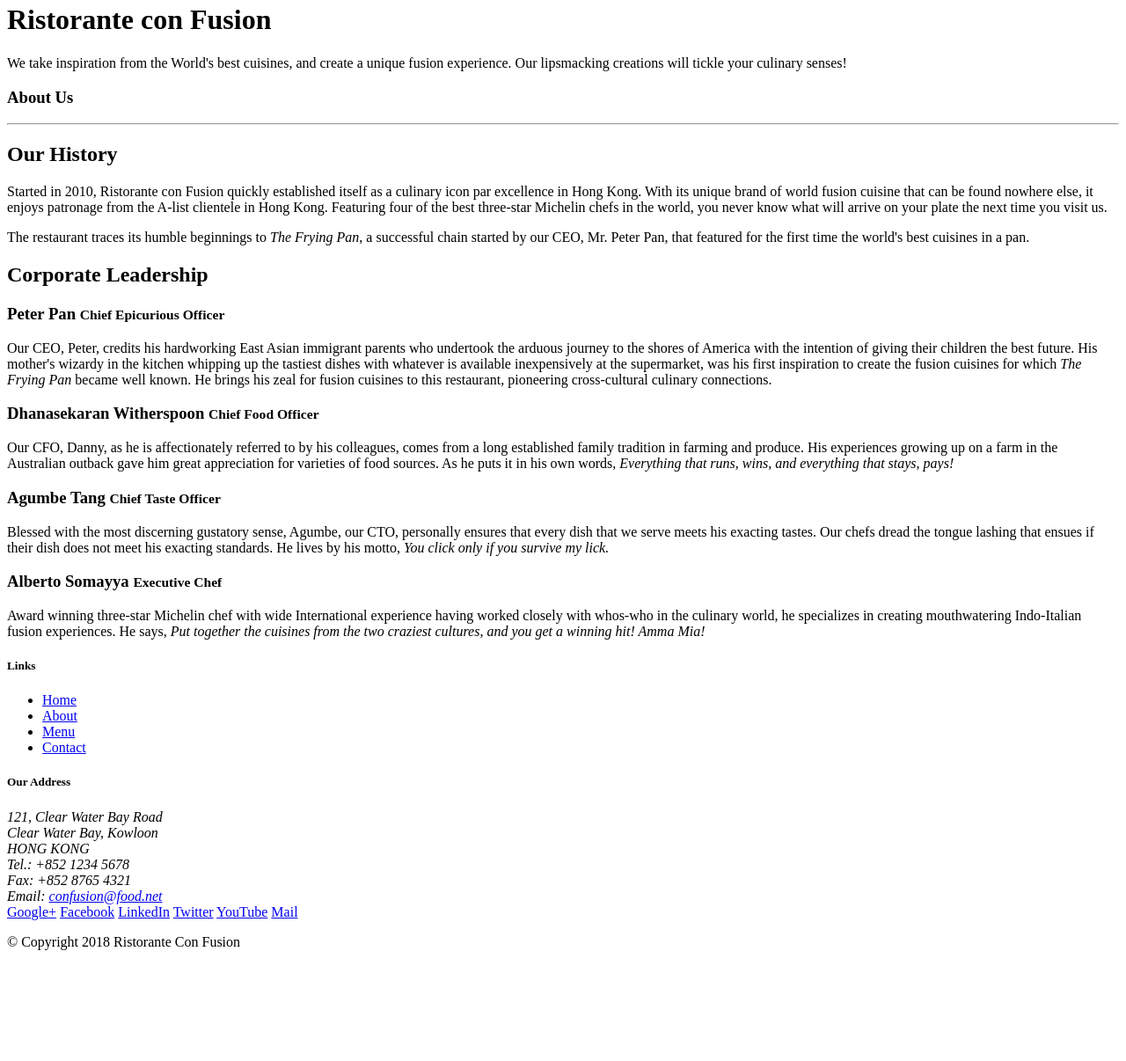
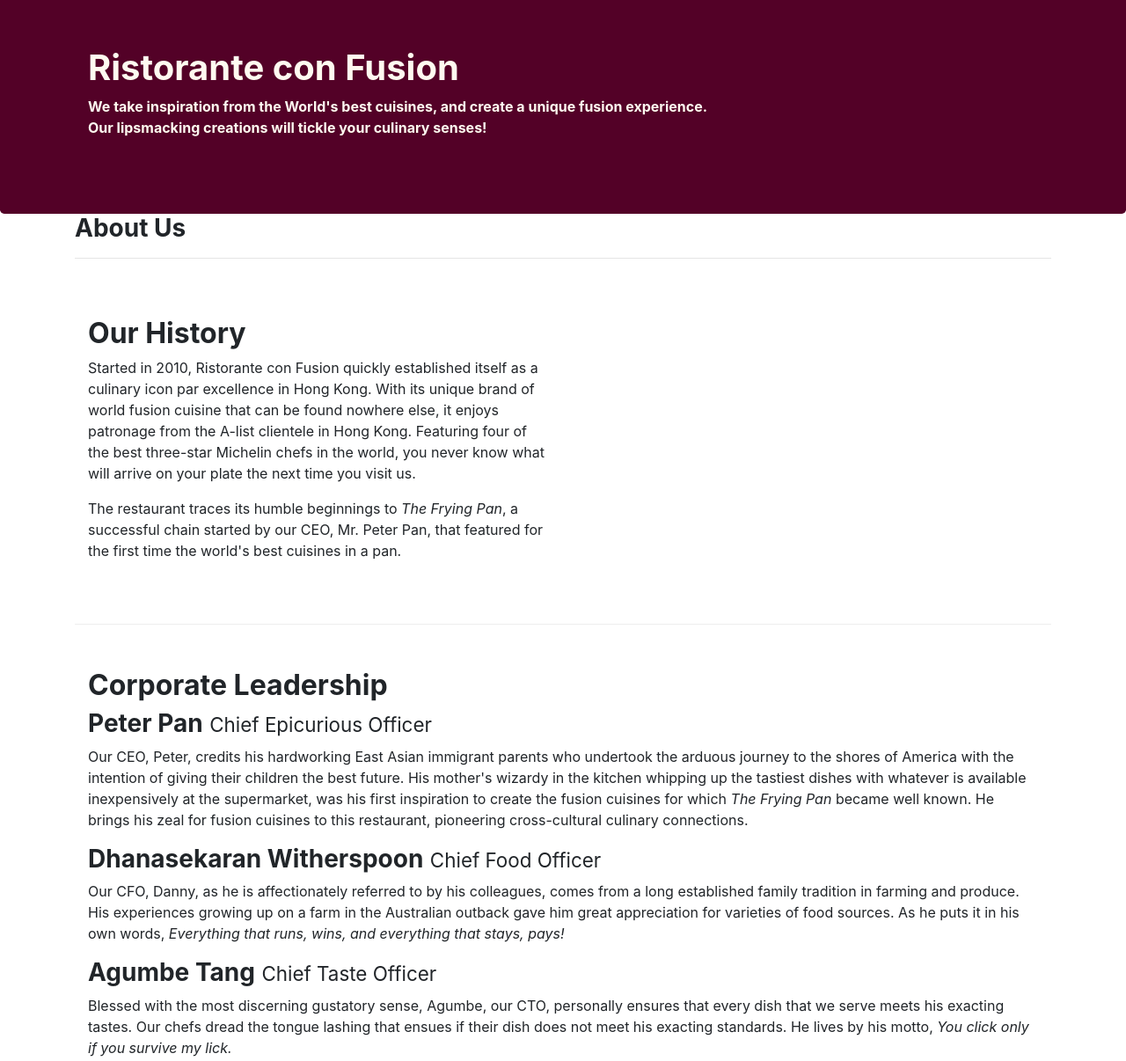
Before and after one commit to shijo12/Webpage-Bootstrap, a website: page aboutus.html in a window 1280 px wide. Shown: the part 17-1223 px from the top of the page at 88% size. Before the commit the page ends 1113 px from the top, so only its background shows below. Drawn offline with nearby package versions, Linux system fonts and the light colour scheme.

Commit message:
Assignment-1 completed

```diff
--- a/aboutus.html
+++ b/aboutus.html
@@ -2,7 +2,14 @@
 <html lang="en">
 
 <head>
+  <!-- Required meta tags always come first -->
+<meta charset="utf-8">
+<meta name="viewport" content="width=device-width, initial-scale=1, shrink-to-fit=no">
+<meta http-equiv="x-ua-compatible" content="ie=edge">
 
+<!-- Bootstrap CSS -->
+<link rel="stylesheet" href="node_modules/bootstrap/dist/css/bootstrap.min.css">
+<link rel="stylesheet" href="css/styles.css">
     <title>Ristorante Con Fusion: About Us</title>
 
 </head>
@@ -12,9 +19,9 @@
     <header class="jumbotron">
         <div class="container">
             <div class="row row-header">
-                <div class="col-12 col-sm-6">
-                    <h1>Ristorante con Fusion</h1>
-                    <p>We take inspiration from the World's best cuisines, and create a unique fusion experience. Our lipsmacking creations will tickle your culinary senses!</p>
+                <div class="col-12 col-sm-8">
+                    <h1><b>Ristorante con Fusion</b></h1>
+                    <p><b>We take inspiration from the World's best cuisines, and create a unique fusion experience. Our lipsmacking creations will tickle your culinary senses!</b></p>
                 </div>
                 <div class="col-12 col-sm">
                 </div>
@@ -22,17 +29,17 @@
         </div>
     </header>
 
-    <div>
-        <div>
-            <div>
-               <h3>About Us</h3>
+    <div class="container">
+        <div class="row">
+            <div class="col-12">
+               <h3><b>About Us</b></h3>
                <hr>
             </div>
         </div>
 
-        <div>
-            <div>
-                <h2>Our History</h2>
+        <div class="row row-content">
+            <div class="col-auto col-sm-6">
+                <h2><b>Our History</b></h2>
                 <p>Started in 2010, Ristorante con Fusion quickly established itself as a culinary icon par excellence in Hong Kong. With its unique brand of world fusion cuisine that can be found nowhere else, it enjoys patronage from the A-list clientele in Hong Kong.  Featuring four of the best three-star Michelin chefs in the world, you never know what will arrive on your plate the next time you visit us.</p>
                 <p>The restaurant traces its humble beginnings to <em>The Frying Pan</em>, a successful chain started by our CEO, Mr. Peter Pan, that featured for the first time the world's best cuisines in a pan.</p>
             </div>
@@ -41,17 +48,25 @@
         </div>
 
 
-        <div>
-            <div>
-                <h2>Corporate Leadership</h2>
-                <h3>Peter Pan <small>Chief Epicurious Officer</small></h3>
+        <div class="row row-content">
+            <div class="col-12">
+                <h2><b>Corporate Leadership</b></h2>
+                <h3><b>Peter Pan</b> <small>Chief Epicurious Officer</small></h3>
+              <div class="d-none d-sm-block">
                 <p>Our CEO, Peter, credits his hardworking East Asian immigrant parents who undertook the arduous journey to the shores of America with the intention of giving their children the best future. His mother's wizardy in the kitchen whipping up the tastiest dishes with whatever is available inexpensively at the supermarket, was his first inspiration to create the fusion cuisines for which <em>The Frying Pan</em> became well known. He brings his zeal for fusion cuisines to this restaurant, pioneering cross-cultural culinary connections.</p>
-                <h3>Dhanasekaran Witherspoon <small>Chief Food Officer</small></h3>
+              </div>
+                <h3><b>Dhanasekaran Witherspoon</b> <small>Chief Food Officer</small></h3>
+              <div class="d-none d-sm-block">
                 <p>Our CFO, Danny, as he is affectionately referred to by his colleagues, comes from a long established family tradition in farming and produce. His experiences growing up on a farm in the Australian outback gave him great appreciation for varieties of food sources. As he puts it in his own words, <em>Everything that runs, wins, and everything that stays, pays!</em></p>
-                <h3>Agumbe Tang <small>Chief Taste Officer</small></h3>
+              </div>
+                <h3><b>Agumbe Tang</b> <small>Chief Taste Officer</small></h3>
+              <div class="d-none d-sm-block">
                 <p>Blessed with the most discerning gustatory sense, Agumbe, our CTO, personally ensures that every dish that we serve meets his exacting tastes. Our chefs dread the tongue lashing that ensues if their dish does not meet his exacting standards. He lives by his motto, <em>You click only if you survive my lick.</em></p>
-                <h3>Alberto Somayya <small>Executive Chef</small></h3>
+              </div>
+                <h3><b>Alberto Somayya</b> <small>Executive Chef</small></h3>
+              <div class="d-none d-sm-block">
                 <p>Award winning three-star Michelin chef with wide International experience having worked closely with whos-who in the culinary world, he specializes in creating mouthwatering Indo-Italian fusion experiences. He says, <em>Put together the cuisines from the two craziest cultures, and you get a winning hit! Amma Mia!</em></p>
+              </div>
             </div>
        </div>
 
@@ -98,6 +113,11 @@
            </div>
         </div>
     </footer>
+    <!-- jQuery first, then Popper.js, then Bootstrap JS. -->
+<script src="node_modules/jquery/dist/jquery.slim.min.js"></script>
+<script src="node_modules/popper.js/dist/umd/popper.min.js"></script>
+<script src="node_modules/bootstrap/dist/js/bootstrap.min.js"></script>
+
 
 </body>
 
--- a/css/styles.css
+++ b/css/styles.css
@@ -20,7 +20,7 @@
 .jumbotron{
   padding: 70px 30px 70px 30px;
   margin: 0px auto;
-  background: #9575CD;
+  background: #530127;
   color: floralwhite;
 }
 
```
